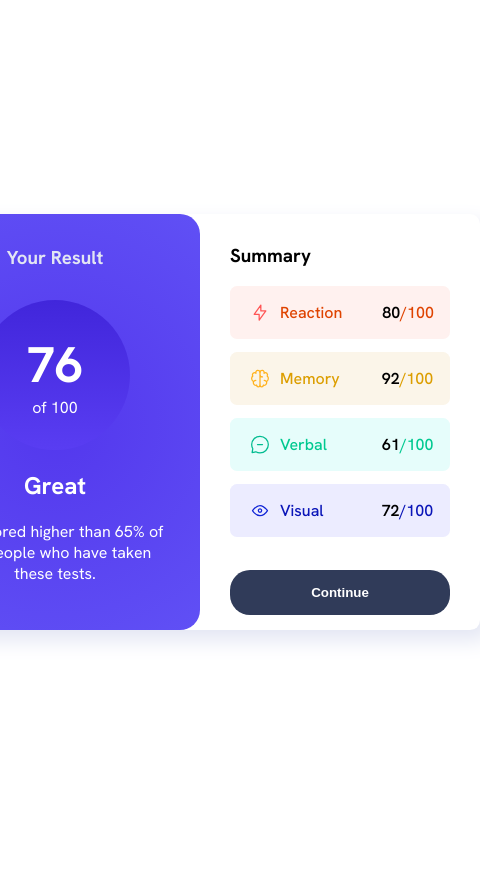
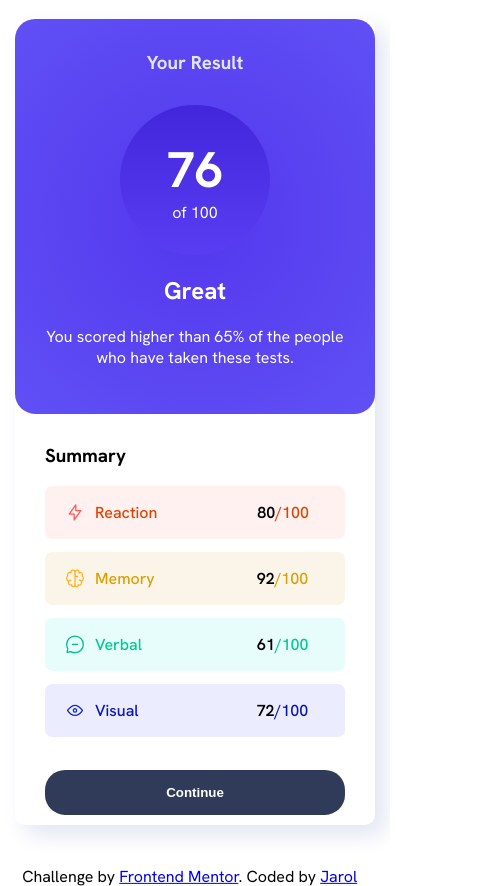
Before and after one commit to MirrorInstinct/results-summary-component-main, a plain HTML site: page index.html in a window 390 px wide. Shown: the whole page, 480 px wide, since content can reach past the window. Before the commit the page ends 844 px from the top, so only its background shows below. Drawn offline with Linux system fonts and the light colour scheme.

Commit message:
Cleaned up the rest of the code

```diff
--- a/index.html
+++ b/index.html
@@ -39,18 +39,14 @@
           <p>Visual</p>
           <p class="visual-count"><strong>72</strong>/100</p>
         </div>
-        <!-- <p id="memory"><img src="assets/images/icon-memory.svg"> Memory</p>
-        <p id="verbal"><img src="assets/images/icon-verbal.svg"> Verbal</p>
-        <p id="visual"><img src="assets/images/icon-visual.svg"> Visual</p>
-      </div> -->
 
       <button class="continue" type="submit">Continue</button>
     </div>
   </div>
 
-<!-- <div class="attribution">
+  <div class="attribution">
     Challenge by <a href="https://www.frontendmentor.io?ref=challenge" target="_blank">Frontend Mentor</a>.
     Coded by <a href="#">Jarol</a>
-  </div> -->
+  </div>
 </body>
 </html>
--- a/style.css
+++ b/style.css
@@ -9,7 +9,7 @@
 }
 
 .container {
-    position: absolute; /* or fixed */
+    position: absolute;
     top: 50%;
     left: 50%;
     transform: translate(-50%, -50%);
@@ -29,7 +29,6 @@
     border-radius: 20px;
     padding: 20px;
     width: 230px;
-    /*margin-right: 30px;*/
     text-align: center;
     padding: 30px;
 }
@@ -166,35 +165,60 @@
     color: black;
 }
 
-/* #memory {
-    background-color: #fbf5e9;
-    border-radius: 7px;
-    padding: 13px;
-    text-align: center;
-    margin: 13px 0;
-    color: #dc9e00;
-    font-weight: 500;
+@media only screen and (max-width: 600px) {
+    .container {
+        position: absolute;
+        top: 50%;
+        left: 50%;
+        transform: translate(-50%, -50%);
+        background-color: white;
+        border-radius: 10px;
+        max-width: 600px;
+        min-height: 300px;
+        box-shadow: 10px 10px 2cap #e2e5f3;
+        display: flex;
+        font-family: HankenGrotesk-VariableFont;
+        flex-direction: column;
+    }
+
+    .result {
+        background: rgb(83,55,237);
+        background: radial-gradient(circle, rgba(83,55,237,1) 0%, rgba(96,80,245,1) 100%);
+        color: white;
+        border-radius: 20px;
+        padding: 20px;
+        width: 300px;
+        text-align: center;
+        padding: 30px;
+    }
+
+    .summary {
+        width: 300px;
+        padding: 10px 30px;
+    }
+
+    .reaction-count {
+        padding-left: 70px;
+    }
+
+    .memory-count {
+        padding-left: 72px;
+    }
+
+    .verbal-count {
+        padding-left: 85px;
+    }
+
+    .visual-count {
+        padding-left: 88px;
+    }
+    .attribution {
+        position: absolute;
+        top: 105%;
+        left: 50%;
+        transform: translate(-50%, -50%);
+    }
 }
-
-#verbal {
-    background-color: #e6fdfb;
-    border-radius: 7px;
-    padding: 13px;
-    text-align: center;
-    margin: 13px 0;
-    color: #00c990;
-    font-weight: 500;
-}
-
-#visual {
-    background-color: #ececff;
-    border-radius: 7px;
-    padding: 13px;
-    text-align: center;
-    margin: 13px 0;
-    color: #0a15b8;
-    font-weight: 500;
-} */
 
 .continue {
     color: white;
@@ -205,4 +229,12 @@
     width: 100%;
     margin-top: 20px;
     border: none;
+    cursor: pointer;
 }
+
+.attribution {
+    position: absolute;
+    left: 2%;
+    bottom: 0%;
+    transform: translate(0%, 1000%);
+}
```
Also changed, not shown: My Result Screenshots/My_R-S-C_Desktop_Result .png (added), My Result Screenshots/My_R-S-C_Mobile_Result.png (added), 1 other file.
